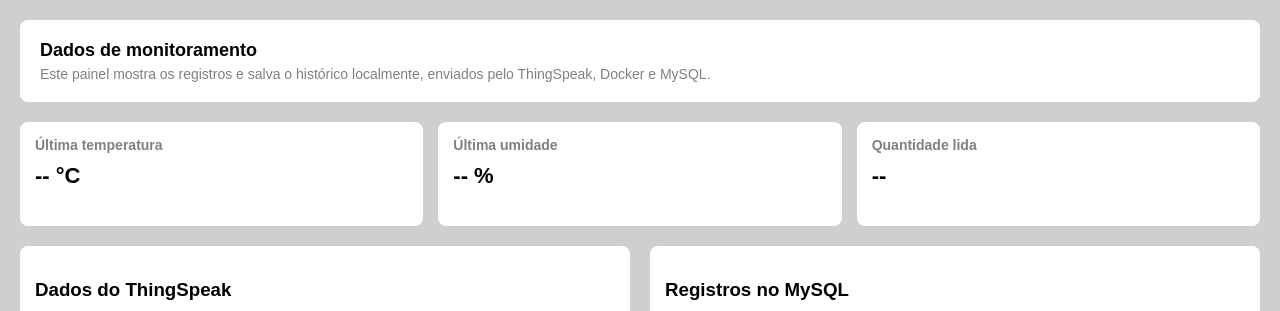
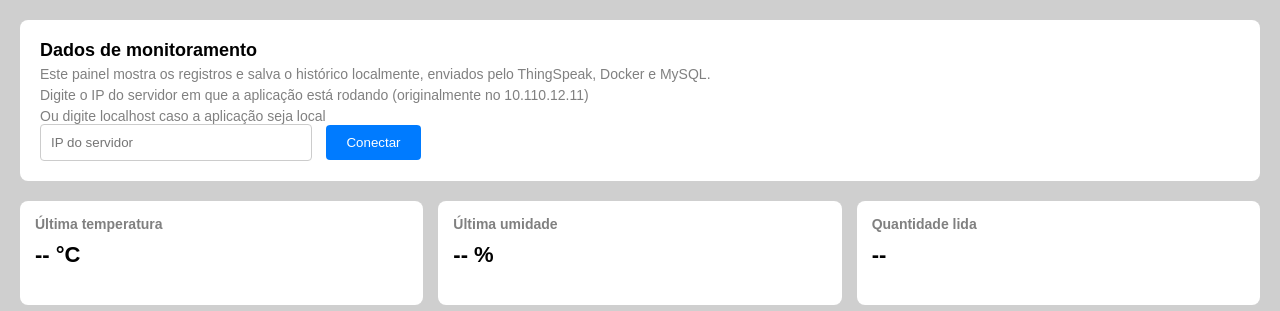
Before and after one commit to aliceprados7/atividade_formativa, a Flask app: template app/templates/index.html in a window 1280 px wide. Shown: the part 129-440 px from the top of the page. Run offline with Flask 3, Linux system fonts and the light colour scheme; the template is opened without the code that fills it, so the values that code supplies are empty.

Commit message:
ajustes finais pt2 e documentação

```diff
--- a/app/app.py
+++ b/app/app.py
@@ -1,3 +1,4 @@
+# importações
 import threading
 import requests
 import random
@@ -7,65 +8,83 @@ from flask_cors import CORS
 from banco import conectar
 from config import SECRET_KEY, FLASK_DEBUG
 
+# chave ThingSpeak
 API_KEY = "ZXCK40DOE70O40AW"
 
-
+# função que simula dados coletados a cada 15 segundos
+# função de escrita no ThingSpeak
 def writeThingSpeak():
-    """Loop infinito que envia dados aleatórios a cada 15 segundos"""
     while True:
+        # dados simulados de forma randomica
         temperatura = round(random.uniform(20, 30), 2)
         umidade = round(random.uniform(50, 70), 2)
-
+        # url de escrita da plataforma
         url = f"https://api.thingspeak.com/update?api_key={API_KEY}&field1={temperatura}&field2={umidade}"
         try:
             reposta = requests.get(url)
-            print(f"[Thread Envio] Dados enviados: T={temperatura}, U={umidade} | Status: {reposta.text}")
+            print(f"Dados enviados: T={temperatura}, U={umidade} | Status: {reposta.text}")
         except Exception as e:
-            print(f"[Thread Envio] Erro ao enviar: {e}")
-
+            print(f"Erro ao enviar: {e}")
+        # tempo de espera
         time.sleep(15)
 
+# função que lê os dados do ThingSpeak
 def readThingSpeak():
+    # id do canal, número de resultados esperados e url da plataforma
     channel_id = 3305425
     num_results = 10
-    url = f"https://api.thingspeak.com/channels/3305425/feeds.json?results=10"
+    url = "https://api.thingspeak.com/channels/{}/feeds.json?results={}".format(channel_id, num_results)
 
     response = requests.get(url)
     dados_processados = []
-
+    # caso busca bem sucedidda
     if response.status_code == 200:
         data = response.json()
+        # a plataforma envia dados nomeados de feeeds
+        # "feeds": [
+        # {
+        #   "created_at": "2026-03-25T22:37:35Z",
+        #   "entry_id": 429,
+        #   "field1": "21.64",
+        #   "field2": "62.61"
+        # },
         feeds = data['feeds']
+
+        # abrindo conexão com o banco
         conexao = conectar()
         cursor = conexao.cursor()
-
+        # percorrendo os feeds enviados
         for registro in feeds:
             temp = registro['field1']
             umid = registro['field2']
+            # adequando a data conforme o banco de dados
             dt_hr = registro['created_at'].replace('T', ' ').replace('Z', '')
 
             try:
+                # inserindo valores no banco
                 cursor.execute(
                     "INSERT INTO registros (data_hora, temperatura, umidade, origem_dado) VALUES (%s, %s, %s, %s)",
                     (dt_hr, temp, umid, "ThingSpeak")
                 )
+                # criando um json de dados recebidos
                 dados_processados.append({
                     "data_hora": dt_hr, "temperatura": temp, "umidade": umid, "origem": "ThingSpeak"
                 })
             except Exception as e:
                 print(f"Erro no banco: {e}")
-
+        # fechando conexão e enviando os dados
         conexao.commit()
         cursor.close()
         conexao.close()
         return dados_processados
     return []
 
-
+# configurações de aplicações
 app = Flask(__name__)
 CORS(app)
 app.secret_key = SECRET_KEY
 
+# url responsável por buscar dados no banco e disponibilizar no localhost:5050
 @app.get("/")
 def listar_dados():
     conexao = conectar()
@@ -80,6 +99,7 @@ def listar_dados():
     conexao.close()
     return jsonify({"dados": dados})
 
+# url responsável por buscar dados do thingspeak e disponibilizar no localhost:5050/dados
 @app.get("/dados")
 def listar_dados_ts():
     dados_lidos = readThingSpeak()
@@ -89,6 +109,8 @@ def listar_dados_ts():
 
 
 if __name__ == "__main__":
+    # usando threading para rodar a aplicação e o while que envia dados para a plataforma
+    # necessário pois são dois serviços em paralelo
     tarefa_envio = threading.Thread(target=writeThingSpeak, daemon=True)
     tarefa_envio.start()
 
--- a/app/static/css/style.css
+++ b/app/static/css/style.css
@@ -39,6 +39,28 @@ body {
     margin: 5px 0 0;
     color: gray;
     font-size: 14px;
+}
+
+#ip {
+    padding: 10px;
+    border: 1px solid #ccc;
+    border-radius: 4px;
+    width: 250px;
+    margin-right: 10px;
+}
+
+#conexao {
+    padding: 10px 20px;
+    background-color: #007bff;
+    color: white;
+    border: none;
+    border-radius: 4px;
+    cursor: pointer;
+    transition: background 0.3s;
+}
+
+#conexao:hover {
+    background-color: #0056b3;
 }
 
 /* BOTÃO */
--- a/app/static/js/script.js
+++ b/app/static/js/script.js
@@ -1,19 +1,29 @@
+const botaoConexao = document.getElementById("conexao")
+let input = document.getElementById("ip");
+// funcão responsável port buscar os dados
 async function carregarDados() {
-    try {
-        const resposta = await fetch("http://localhost:5000/");
+    let ipServidor = input.value;
+
+    if(ipServidor){
+        try {
+        // acessa a url rodando localmente para puxar os dados do banco de dados
+        const resposta = await fetch(`http://${ipServidor}:5000/`);
         const json = await resposta.json();
+        // variavel que recebe os dados
         const listaRegistros = json.dados;
+        // variavel que recebe os ultimos dados enviados
         const ultimoRegistro = listaRegistros.at(-1);
 
+        // caso exista dados
         if (listaRegistros.length > 0) {
-
+            // altera os valores do front-end
             document.getElementById("temp").innerText = ultimoRegistro.temperatura + " °C";
             document.getElementById("umid").innerText = ultimoRegistro.umidade + " %";
-            document.getElementById("qtd").innerText = listaRegistros.length;
+            document.getElementById("qtd").innerText = listaRegistros.length; // recebe o tamanho do json, ou seja, a quantidade de dados enviados
 
             const tabelaBd = document.getElementById("tabela-bd");
             tabelaBd.innerHTML = "";
-
+            // cria novos elementos dentro da tabela
             listaRegistros.forEach(item => {
                 tabelaBd.innerHTML += `
                     <tr>
@@ -25,14 +35,14 @@ async function carregarDados() {
                 `;
             });
         }
-
-        const respostaTS = await fetch("http://localhost:5000/dados");
+        // recebe os dados recebidos pela função readThingSpeak, cujo lê os dados da nuvem
+        const respostaTS = await fetch(`http://${ipServidor}:5000/dados`);
         const jsonTS = await respostaTS.json();
-
+        // controle para escrita na tabea
         if (jsonTS.status === "sucesso") {
             const tabelaApi = document.getElementById("tabela-api");
             tabelaApi.innerHTML = "";
-
+            // atualiza a respectiva tabela
             jsonTS.dados.forEach((item, index) => {
                 tabelaApi.innerHTML += `
                     <tr>
@@ -46,8 +56,12 @@ async function carregarDados() {
         }
 
     } catch (erro) {
-        console.error("Erro ao carregar dados:", erro);
+        alert("Erro ao carregar dados. Verifique a conexão e a porta conectada", erro);
     }
+    }
+
+
+
 }
 
 carregarDados();
--- a/app/templates/index.html
+++ b/app/templates/index.html
@@ -12,12 +12,19 @@
     <h1>Monitoramento Ambiental</h1>
 </div>
 
+
 <div class="container">
 
     <div class="top-box">
         <div>
             <h2>Dados de monitoramento</h2>
             <p>Este painel mostra os registros e salva o histórico localmente, enviados pelo ThingSpeak, Docker e MySQL.</p>
+            <p id="conec">Digite o IP do servidor em que a aplicação está rodando (originalmente no 10.110.12.11)</p>
+            <p id="conec">Ou digite localhost caso a aplicação seja local</p>
+            <input id="ip" type="text" placeholder="IP do servidor"/>
+
+            <button id="conexao" onclick="carregarDados()">Conectar</button>
+
         </div>
     </div>
 
```
